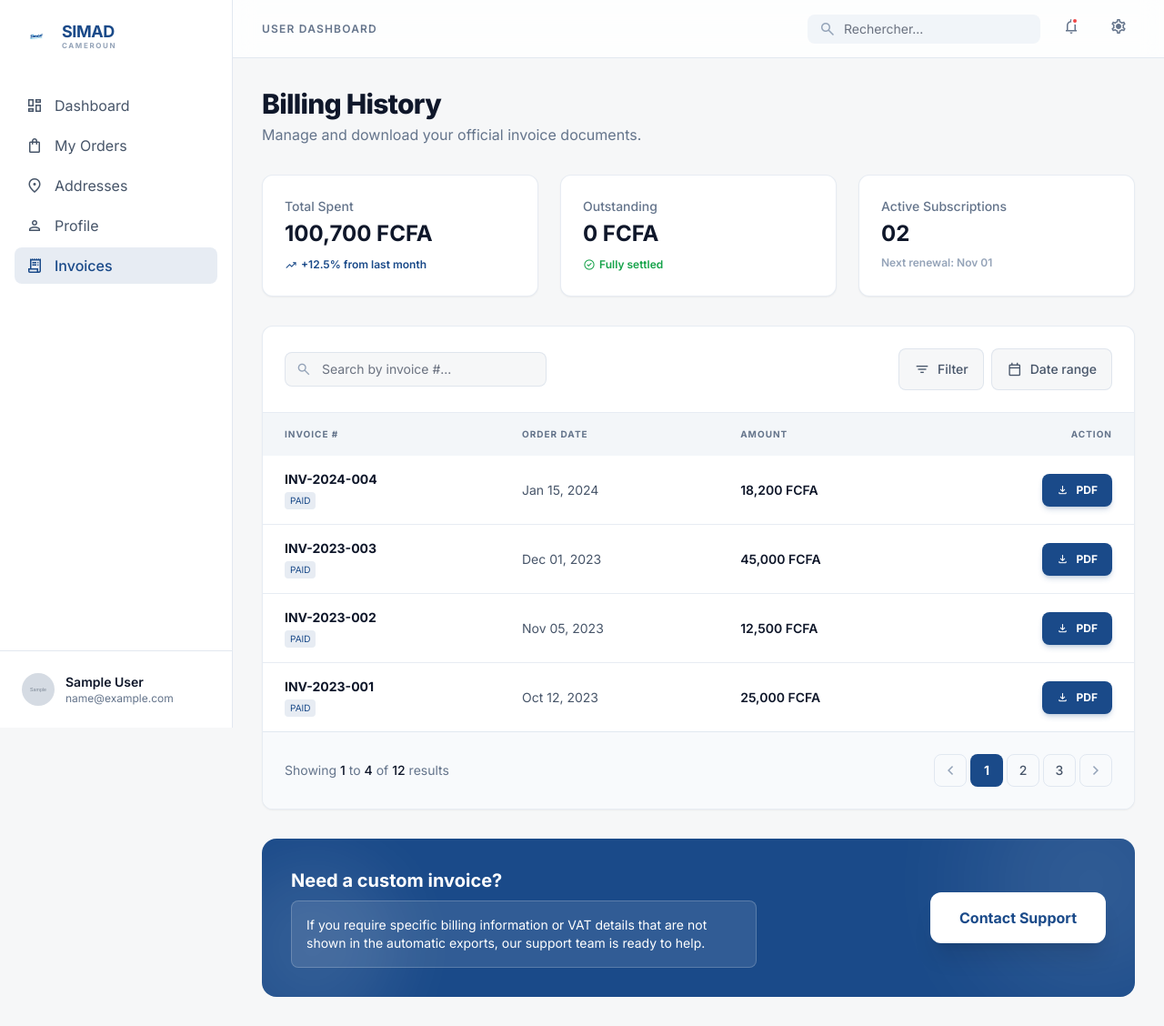
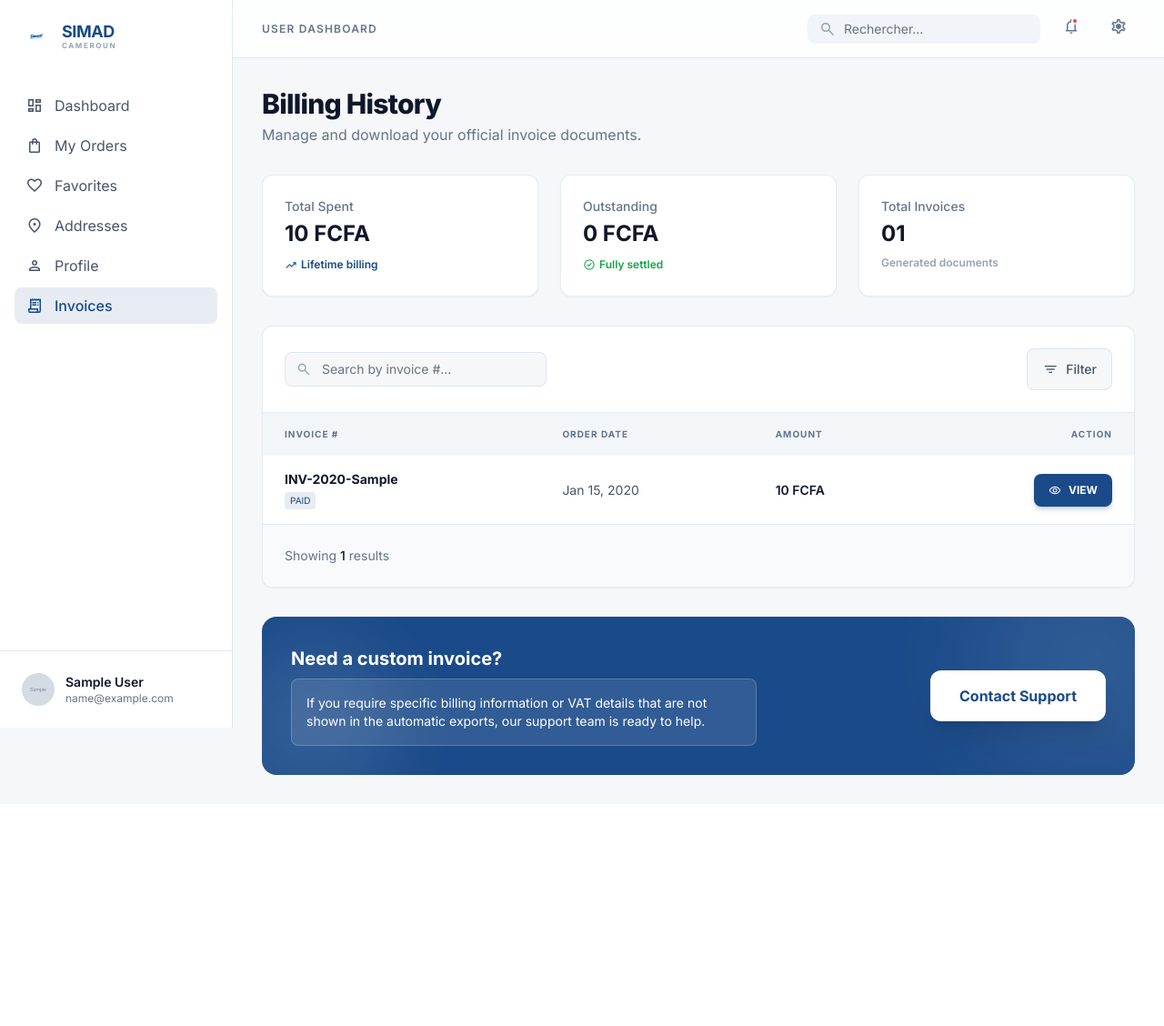
Before and after one commit to Nity-Pulse-Tech/Simad, a Django app: page /users/dashboard/invoices/ in a window 1280 px wide. Shown: the whole page at 91% size. After the commit the page ends 852 px from the top, so only its background shows below. Run offline with Django 5.2, Linux system fonts and the light colour scheme; a user stored in the database is signed in; tables that the repository leaves empty hold one stand-in row (values such as "Sample post"); grey boxes marked "Sample" are stand-in pictures; parts of the project's set-up code (start-up, migrations or seed data) failed here and were passed over; some libraries are stand-ins or nearby versions.

Commit message:
feat: Implement dynamic invoice display with financial summaries and add a new user favorites dashboard page.

```diff
--- a/simad/templates/pages/user_dashboard/includes/_side_bar_content.html
+++ b/simad/templates/pages/user_dashboard/includes/_side_bar_content.html
@@ -6,6 +6,10 @@
 <a class="flex items-center gap-3 px-3 py-2 rounded-lg {% if request.resolver_match.url_name == 'my-orders' %}bg-primary/10 text-primary font-medium{% else %}text-slate-600 dark:text-slate-400 hover:bg-slate-50 dark:hover:bg-slate-800 transition-colors{% endif %}" href="{% url 'users:my-orders' %}">
 <span class="material-symbols-outlined {% if request.resolver_match.url_name == 'my-orders' %}fill-1{% endif %}">shopping_bag</span>
 <span>My Orders</span>
+</a>
+<a class="flex items-center gap-3 px-3 py-2 rounded-lg {% if request.resolver_match.url_name == 'favorites' %}bg-primary/10 text-primary font-medium{% else %}text-slate-600 dark:text-slate-400 hover:bg-slate-50 dark:hover:bg-slate-800 transition-colors{% endif %}" href="{% url 'users:favorites' %}">
+<span class="material-symbols-outlined {% if request.resolver_match.url_name == 'favorites' %}fill-1{% endif %}">favorite</span>
+<span>Favorites</span>
 </a>
 <a class="flex items-center gap-3 px-3 py-2 rounded-lg {% if request.resolver_match.url_name == 'addresses' %}bg-primary/10 text-primary font-medium{% else %}text-slate-600 dark:text-slate-400 hover:bg-slate-50 dark:hover:bg-slate-800 transition-colors{% endif %}" href="{% url 'users:addresses' %}">
 <span class="material-symbols-outlined {% if request.resolver_match.url_name == 'addresses' %}fill-1{% endif %}">location_on</span>
--- a/simad/templates/pages/user_dashboard/pages/my_invoice.html
+++ b/simad/templates/pages/user_dashboard/pages/my_invoice.html
@@ -9,25 +9,25 @@
 <div class="grid grid-cols-1 md:grid-cols-3 gap-6 mb-8">
 <div class="bg-white dark:bg-background-dark p-6 rounded-xl border border-primary/10 shadow-sm">
 <p class="text-slate-500 text-sm font-medium">Total Spent</p>
-<h3 class="text-2xl font-bold text-slate-900 dark:text-slate-50 mt-1">100,700 FCFA</h3>
+<h3 class="text-2xl font-bold text-slate-900 dark:text-slate-50 mt-1">{{ total_spent|floatformat:0 }} FCFA</h3>
 <div class="flex items-center gap-1 mt-2 text-primary text-xs font-semibold">
 <span class="material-symbols-outlined text-sm">trending_up</span>
-<span>+12.5% from last month</span>
+<span>Lifetime billing</span>
 </div>
 </div>
 <div class="bg-white dark:bg-background-dark p-6 rounded-xl border border-primary/10 shadow-sm">
 <p class="text-slate-500 text-sm font-medium">Outstanding</p>
-<h3 class="text-2xl font-bold text-slate-900 dark:text-slate-50 mt-1">0 FCFA</h3>
-<div class="flex items-center gap-1 mt-2 text-green-600 text-xs font-semibold">
-<span class="material-symbols-outlined text-sm">check_circle</span>
-<span>Fully settled</span>
+<h3 class="text-2xl font-bold text-slate-900 dark:text-slate-50 mt-1">{{ outstanding|floatformat:0 }} FCFA</h3>
+<div class="flex items-center gap-1 mt-2 {% if outstanding > 0 %}text-amber-600{% else %}text-green-600{% endif %} text-xs font-semibold">
+<span class="material-symbols-outlined text-sm">{% if outstanding > 0 %}error{% else %}check_circle{% endif %}</span>
+<span>{% if outstanding > 0 %}Pending settlement{% else %}Fully settled{% endif %}</span>
 </div>
 </div>
 <div class="bg-white dark:bg-background-dark p-6 rounded-xl border border-primary/10 shadow-sm">
-<p class="text-slate-500 text-sm font-medium">Active Subscriptions</p>
-<h3 class="text-2xl font-bold text-slate-900 dark:text-slate-50 mt-1">02</h3>
+<p class="text-slate-500 text-sm font-medium">Total Invoices</p>
+<h3 class="text-2xl font-bold text-slate-900 dark:text-slate-50 mt-1">{{ invoices.count|stringformat:"02d" }}</h3>
 <div class="flex items-center gap-1 mt-2 text-slate-400 text-xs font-semibold">
-<span>Next renewal: Nov 01</span>
+<span>Generated documents</span>
 </div>
 </div>
 </div>
@@ -43,14 +43,10 @@
 <span class="material-symbols-outlined text-lg">filter_list</span>
                                 Filter
                             </button>
-<button class="flex items-center gap-2 px-4 py-2 text-sm font-medium text-slate-600 dark:text-slate-400 bg-background-light dark:bg-slate-800 border border-primary/10 rounded-lg hover:bg-primary/5 transition-colors">
-<span class="material-symbols-outlined text-lg">calendar_today</span>
-                                Date range
-                            </button>
 </div>
 </div>
 <div class="overflow-x-auto">
-<table class="w-full text-left border-collapse">
+<table class="w-full text-left border-collapse min-w-[600px]">
 <thead>
 <tr class="bg-primary/5 text-slate-500 uppercase text-[10px] font-bold tracking-widest">
 <th class="px-6 py-4">Invoice #</th>
@@ -60,91 +56,34 @@
 </tr>
 </thead>
 <tbody class="divide-y divide-primary/10">
-<!-- Row 1 -->
+{% for invoice in invoices %}
 <tr class="hover:bg-primary/5 transition-colors group">
 <td class="px-6 py-4">
 <div class="flex flex-col">
-<span class="text-sm font-bold text-slate-900 dark:text-slate-100">INV-2024-004</span>
-<span class="text-[10px] text-primary bg-primary/10 px-1.5 py-0.5 rounded w-fit mt-1">PAID</span>
+<span class="text-sm font-bold text-slate-900 dark:text-slate-100">INV-{{ invoice.created|date:"Y" }}-{{ invoice.reference|default:invoice.id|slice:":8" }}</span>
+<span class="text-[10px] text-primary bg-primary/10 px-1.5 py-0.5 rounded w-fit mt-1 uppercase">PAID</span>
 </div>
 </td>
-<td class="px-6 py-4 text-sm text-slate-600 dark:text-slate-400">Jan 15, 2024</td>
-<td class="px-6 py-4 text-sm font-semibold text-slate-900 dark:text-slate-100">18,200 FCFA</td>
+<td class="px-6 py-4 text-sm text-slate-600 dark:text-slate-400">{{ invoice.created|date:"M d, Y" }}</td>
+<td class="px-6 py-4 text-sm font-semibold text-slate-900 dark:text-slate-100">{{ invoice.total|floatformat:0 }} FCFA</td>
 <td class="px-6 py-4 text-right">
-<button class="inline-flex items-center gap-2 px-4 py-2 bg-primary text-white text-xs font-bold rounded-lg hover:bg-primary/90 shadow-md shadow-primary/20 transition-all">
-<span class="material-symbols-outlined text-sm">download</span>
-                                            PDF
-                                        </button>
+<a href="{% url 'users:order-detail' invoice.id %}" class="inline-flex items-center gap-2 px-4 py-2 bg-primary text-white text-xs font-bold rounded-lg hover:bg-primary/90 shadow-md shadow-primary/20 transition-all">
+<span class="material-symbols-outlined text-sm">visibility</span>
+                                            VIEW
+                                        </a>
 </td>
 </tr>
-<!-- Row 2 -->
-<tr class="hover:bg-primary/5 transition-colors group">
-<td class="px-6 py-4">
-<div class="flex flex-col">
-<span class="text-sm font-bold text-slate-900 dark:text-slate-100">INV-2023-003</span>
-<span class="text-[10px] text-primary bg-primary/10 px-1.5 py-0.5 rounded w-fit mt-1">PAID</span>
-</div>
-</td>
-<td class="px-6 py-4 text-sm text-slate-600 dark:text-slate-400">Dec 01, 2023</td>
-<td class="px-6 py-4 text-sm font-semibold text-slate-900 dark:text-slate-100">45,000 FCFA</td>
-<td class="px-6 py-4 text-right">
-<button class="inline-flex items-center gap-2 px-4 py-2 bg-primary text-white text-xs font-bold rounded-lg hover:bg-primary/90 shadow-md shadow-primary/20 transition-all">
-<span class="material-symbols-outlined text-sm">download</span>
-                                            PDF
-                                        </button>
-</td>
+{% empty %}
+<tr>
+<td colspan="4" class="px-6 py-12 text-center text-slate-500 italic">No invoices found.</td>
 </tr>
-<!-- Row 3 -->
-<tr class="hover:bg-primary/5 transition-colors group">
-<td class="px-6 py-4">
-<div class="flex flex-col">
-<span class="text-sm font-bold text-slate-900 dark:text-slate-100">INV-2023-002</span>
-<span class="text-[10px] text-primary bg-primary/10 px-1.5 py-0.5 rounded w-fit mt-1">PAID</span>
-</div>
-</td>
-<td class="px-6 py-4 text-sm text-slate-600 dark:text-slate-400">Nov 05, 2023</td>
-<td class="px-6 py-4 text-sm font-semibold text-slate-900 dark:text-slate-100">12,500 FCFA</td>
-<td class="px-6 py-4 text-right">
-<button class="inline-flex items-center gap-2 px-4 py-2 bg-primary text-white text-xs font-bold rounded-lg hover:bg-primary/90 shadow-md shadow-primary/20 transition-all">
-<span class="material-symbols-outlined text-sm">download</span>
-                                            PDF
-                                        </button>
-</td>
-</tr>
-<!-- Row 4 -->
-<tr class="hover:bg-primary/5 transition-colors group">
-<td class="px-6 py-4">
-<div class="flex flex-col">
-<span class="text-sm font-bold text-slate-900 dark:text-slate-100">INV-2023-001</span>
-<span class="text-[10px] text-primary bg-primary/10 px-1.5 py-0.5 rounded w-fit mt-1">PAID</span>
-</div>
-</td>
-<td class="px-6 py-4 text-sm text-slate-600 dark:text-slate-400">Oct 12, 2023</td>
-<td class="px-6 py-4 text-sm font-semibold text-slate-900 dark:text-slate-100">25,000 FCFA</td>
-<td class="px-6 py-4 text-right">
-<button class="inline-flex items-center gap-2 px-4 py-2 bg-primary text-white text-xs font-bold rounded-lg hover:bg-primary/90 shadow-md shadow-primary/20 transition-all">
-<span class="material-symbols-outlined text-sm">download</span>
-                                            PDF
-                                        </button>
-</td>
-</tr>
+{% endfor %}
 </tbody>
 </table>
 </div>
 <!-- Pagination -->
 <div class="p-6 bg-slate-50 dark:bg-slate-900/20 border-t border-primary/10 flex items-center justify-between">
-<p class="text-sm text-slate-500">Showing <span class="font-medium text-slate-900 dark:text-slate-100">1</span> to <span class="font-medium text-slate-900 dark:text-slate-100">4</span> of <span class="font-medium text-slate-900 dark:text-slate-100">12</span> results</p>
-<div class="flex gap-1">
-<button class="size-9 flex items-center justify-center rounded-lg border border-primary/10 text-slate-400 hover:text-primary hover:border-primary transition-colors">
-<span class="material-symbols-outlined">chevron_left</span>
-</button>
-<button class="size-9 flex items-center justify-center rounded-lg bg-primary text-white font-bold text-sm">1</button>
-<button class="size-9 flex items-center justify-center rounded-lg border border-primary/10 text-slate-600 dark:text-slate-400 hover:text-primary hover:border-primary transition-colors text-sm font-medium">2</button>
-<button class="size-9 flex items-center justify-center rounded-lg border border-primary/10 text-slate-600 dark:text-slate-400 hover:text-primary hover:border-primary transition-colors text-sm font-medium">3</button>
-<button class="size-9 flex items-center justify-center rounded-lg border border-primary/10 text-slate-400 hover:text-primary hover:border-primary transition-colors">
-<span class="material-symbols-outlined">chevron_right</span>
-</button>
-</div>
+<p class="text-sm text-slate-500">Showing <span class="font-medium text-slate-900 dark:text-slate-100">{{ invoices.count }}</span> results</p>
 </div>
 </div>
 <!-- Assistance Section -->
--- a/simad/users/urls.py
+++ b/simad/users/urls.py
@@ -14,6 +14,7 @@ from .views import (
     AddressView,
     ProfileView,
     OrderDetailView,
+    FavoritesView,
 )
 
 app_name = "users"
@@ -26,6 +27,7 @@ urlpatterns = [
     path("resend-verification/", view=ResendVerificationView.as_view(), name="resend-verification"),
     path("logout/", view=LogoutView.as_view(), name="logout"),
     path("dashboard/", view=UserDashboardView.as_view(), name="dashboard"),
+    path("dashboard/favorites/", view=FavoritesView.as_view(), name="favorites"),
     path("dashboard/orders/", view=MyOrderView.as_view(), name="my-orders"),
     path("dashboard/invoices/", view=MyInvoiceView.as_view(), name="my-invoices"),
     path("dashboard/addresses/", view=AddressView.as_view(), name="addresses"),
--- a/simad/users/views/__init__.py
+++ b/simad/users/views/__init__.py
@@ -1,2 +1,2 @@
 from .auth_view import LoginView, SignupView, VerifyCodeView, WhatsAppSentView, ActivateAccountView, ResendVerificationView, LogoutView
-from .user_dashboard_view import UserDashboardView, MyOrderView, OrderDetailView, MyInvoiceView, AddressView, ProfileView
+from .user_dashboard_view import UserDashboardView, MyOrderView, OrderDetailView, MyInvoiceView, AddressView, ProfileView, FavoritesView
--- a/simad/users/views/user_dashboard_view.py
+++ b/simad/users/views/user_dashboard_view.py
@@ -61,6 +61,32 @@ class OrderDetailView(LoginRequiredMixin, TemplateView):
 
 class MyInvoiceView(LoginRequiredMixin, TemplateView):
     template_name = "pages/user_dashboard/pages/my_invoice.html"
+
+    def get_context_data(self, **kwargs):
+        context = super().get_context_data(**kwargs)
+        user = self.request.user
+
+        # Invoices are basically paid orders in this context
+        invoices = user.orders.filter(is_paid=True).order_by('-created')
+        context['invoices'] = invoices
+
+        # Stats
+        total_spent = invoices.aggregate(Sum('total'))['total__sum'] or 0
+        context['total_spent'] = total_spent
+
+        # Outstanding (Pending orders total)
+        outstanding = user.orders.filter(is_paid=False).aggregate(Sum('total'))['total__sum'] or 0
+        context['outstanding'] = outstanding
+
+        return context
+
+class FavoritesView(LoginRequiredMixin, TemplateView):
+    template_name = "pages/user_dashboard/pages/favorites.html"
+
+    def get_context_data(self, **kwargs):
+        context = super().get_context_data(**kwargs)
+        context['favorites'] = Wishlist.objects.filter(user=self.request.user).select_related('product')
+        return context
 
 class AddressView(LoginRequiredMixin, View):
     template_name = "pages/user_dashboard/pages/address.html"
```
Also changed, not shown: simad/templates/pages/user_dashboard/pages/favorites.html (added, +109 -0 lines).
